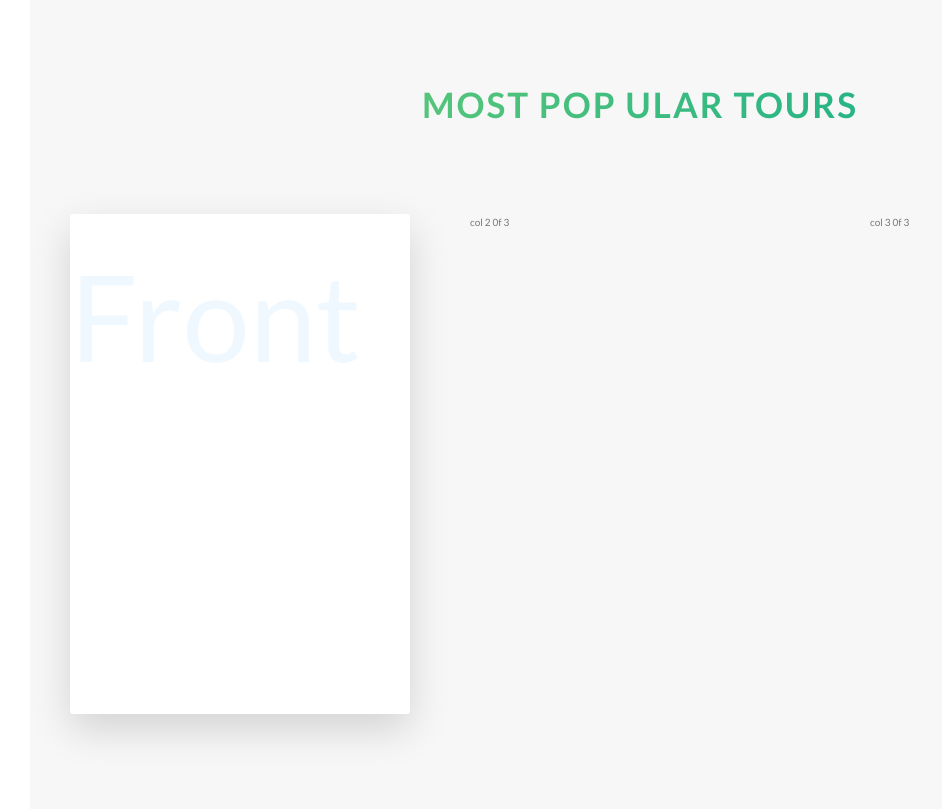
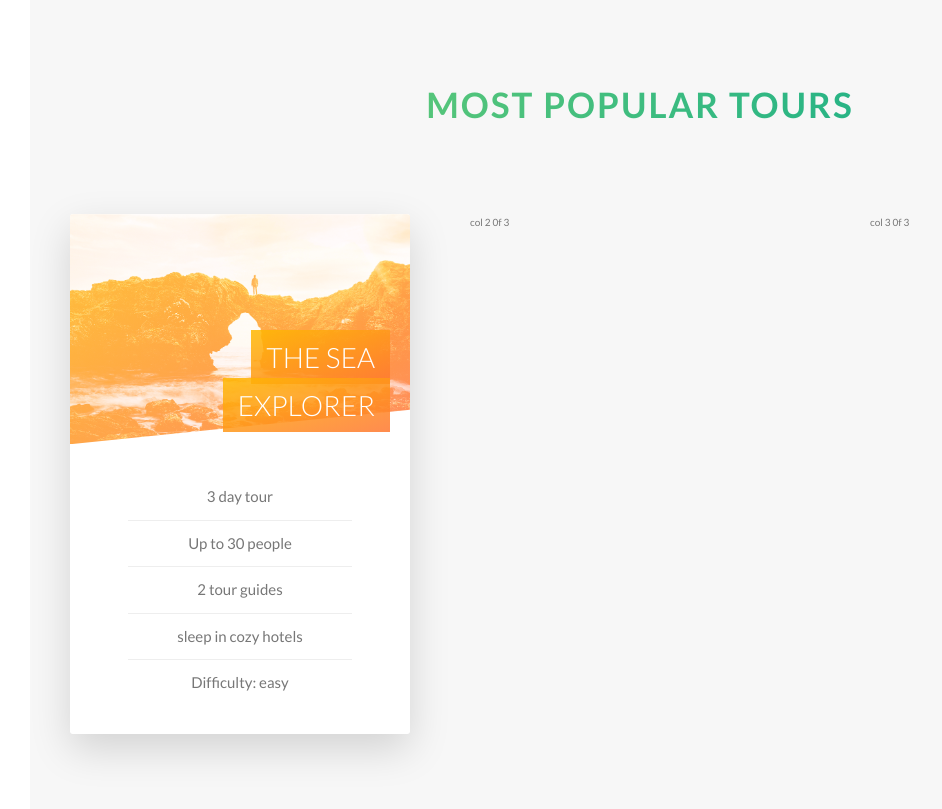
Before and after one commit to ManojSilag/Css_Sandbox, a website: page section1/1(project)/index.html in a window 1280 px wide. Shown: the part 2317-3126 px from the top of the page, without its empty margins (0-942 px from the left). Drawn offline with Linux system fonts and the light colour scheme.

Commit message:
adding tour section 2

```diff
--- a/section1/1(project)/index.html
+++ b/section1/1(project)/index.html
@@ -101,17 +101,39 @@
       </section>
       <section class="section-tours">
         <div class="u-center-text    u-margin-bottom-big">
-            <h2 class="heading-secondary">Most pop  ular Tours</h2>
+            <h2 class="heading-secondary">Most popular Tours</h2>
         </div>
 
         <div class="row">
             <div class="col-1-of-3">
                 <div class="card">
                    <div class="card__side card__side--front">
-                    Front
+                    <div class="card__picture card__picture--1 ">
+                      &nbsp;
+                    </div>
+                    <h4 class="card__heading">
+                    <span class="card__heading-span card__heading-span--1">
+                        The Sea Explorer
+                    </span>
+                    </h4>
+                    <div class="card__details">
+                    <ul>
+                        <li>3 day tour</li>
+                        <li>Up to 30 people</li>
+                        <li>2 tour guides</li>
+                        <li>sleep in cozy hotels</li>
+                        <li>Difficulty: easy</li>
+                    </ul>
+                    </div>
                    </div>
                    <div class="card__side card__side--back card__side--back-1">
-                    Back
+                    <div class="card__cta">
+                        <div class="card__price-box">
+                            <p class="card__price-only">Only</p>
+                            <p class="card__price-value">$250</p>
+                        </div>
+                        <a href="#" class="btn btn--white">Book now!</a>
+                    </div>
                    </div>
                 </div>
             </div>
--- a/section1/1(project)/sass/abstract/_variables.scss
+++ b/section1/1(project)/sass/abstract/_variables.scss
@@ -3,6 +3,8 @@ $color-primary:#7ed56f;
 $color-primary-light: #55c57a;
 $color-primary-dark:#28b485;
 $color-grey-light-1: #f7f7f7;
+$color-grey-light-2: #eee;
+
 $color-grey-dark: #777;
 $color-white: #fff;
 $color-black: #000;
--- a/section1/1(project)/sass/components/_card.scss
+++ b/section1/1(project)/sass/components/_card.scss
@@ -1,15 +1,13 @@
 .card{
-
+    //functionality
     perspective: 150rem;
     -moz-perspective: 150rem;
     // The perspective property is used to give a 3D-positioned element some perspective. The perspective property defines how far the object is away from the user. So, a lower value will result in a more intensive 3D effect than a higher value.
     position: relative;
-    height: 50rem;
+    height: 52rem;
 
     &__side{
-        color: aliceblue;
-        font-size: 12rem;
-        height: 50rem;
+        height: 52rem;
         transition: all .8s ease;
         position: absolute;
         top:0;
@@ -18,6 +16,8 @@
         backface-visibility: hidden;
         //The backface-visibility property defines whether or not the back face of an element should be visible when facing the user.The back face of an element is a mirror image of the front face being displayed. This property is useful when an element is rotated. It lets you choose if the user should see the back face or not.
         border-radius: 3px;
+        overflow: hidden;
+        //The overflow property specifies what should happen if content overflows an element's box. This property specifies whether to clip content or to add scrollbars when an element's content is too big to fit in a specified area.
         box-shadow: 0 1.5rem 4rem rgba($color-black, .15);
 
         &--front{
@@ -36,10 +36,84 @@
 
 
     &:hover &__side--front{
-        transform: rotateY(180deg)
+        transform: rotateY(-180deg);
     }
 
     &:hover &__side--back{
         transform: rotateY(0);
     }
+
+    //Front side styling
+    &__picture{
+       background-size: cover;
+       height: 23rem;
+       background-blend-mode: screen;
+       //The background-blend-mode property defines the blending mode of each background layer (color and/or image).
+       clip-path: polygon(0 0 , 100% 0 , 100% 85%, 0 100%);
+
+        &--1{
+        background-image: linear-gradient(to right bottom,$color-secondary-light,$color-secondary-dark), url(../img/nat-5.jpg);
+
+        }
+
+        &--2{
+        background-image: url(../img/nat-5.jpg)
+        }
+
+        &--3{
+        background-image: url(../img/nat-5.jpg)
+        }
+    }
+
+    &__heading{
+    font-size: 2.8rem;
+    font-weight: 300;
+    text-transform: uppercase;
+    color: $color-white;
+    text-align: right;
+    position: absolute;
+    top: 12rem;
+    right: 2rem;
+    width: 75%;
+    }
+
+    &__heading-span{
+        padding: 1rem 1.5rem;
+        box-decoration-break: clone;
+        // The box-decoration-break property specifies how the background, padding, border, border-image, box-shadow, margin, and clip-path of an element is applied when the box for the element is fragmented.
+        -webkit-box-decoration-break: clone;
+
+        &--1{
+            background-image: linear-gradient(to right bottom,
+            rgba($color-secondary-light, .85),
+            rgba($color-secondary-dark, .85));
+        }
+    }
+
+   &__details{
+     padding: 3rem;
+     ul{
+       list-style: none;
+       width: 80%;
+       margin: 0 auto;
+
+       li{
+           text-align: center;
+           font-size: 1.5rem;
+           padding: 1rem;
+           &:not(:last-child){
+               border-bottom: 1px solid $color-grey-light-2;
+           }
+       }
+     }
+   }
+
+   //Back side styling
+   &__cta{
+       position: absolute;
+       top: 50%;
+       left: 50%;
+       transform: translate(-50%, -50%);
+   }
+
 }
```
Also changed, not shown: section1/1(project)/css/style.css.
